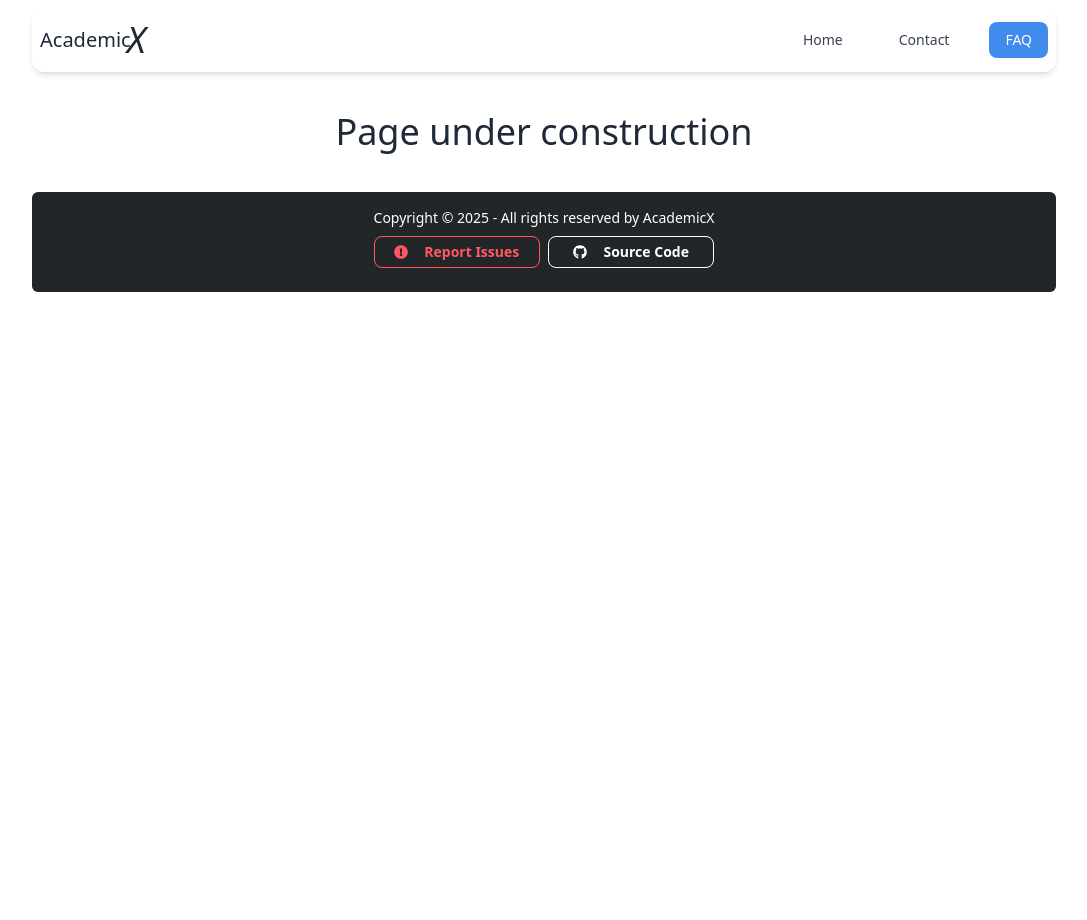
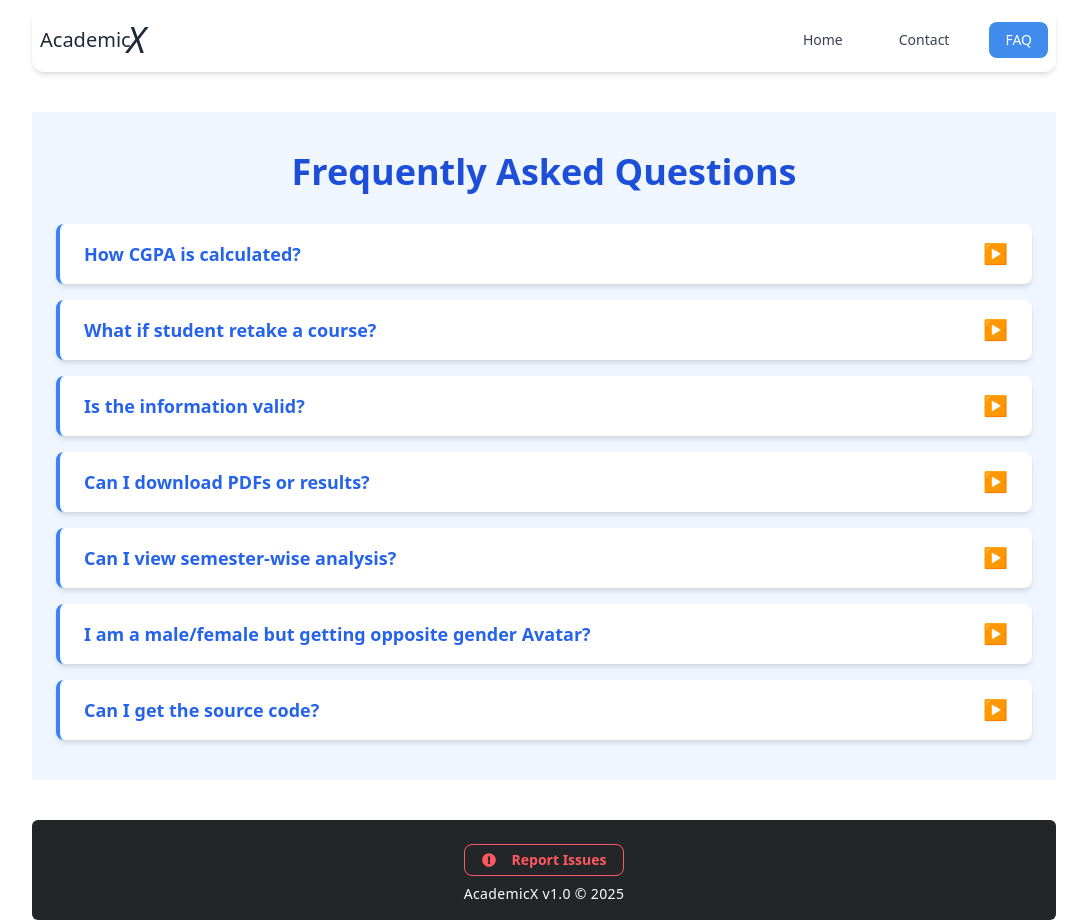
Before and after one commit to sakibnjr/AcademicX, a React (Vite) app: page /faq in a window 1280 px wide. Shown: the whole page, without its empty margins (96-1183 px from the left). Before the commit the page ends 800 px from the top, so only its background shows below. Built offline with nearby package versions, Linux system fonts and the light colour scheme.

Commit message:
all done

```diff
--- a/src/NewFeatures/FAQ.jsx
+++ b/src/NewFeatures/FAQ.jsx
@@ -1,9 +1,94 @@
-import React from "react";
+import React, { useState } from "react";
+import { motion } from "framer-motion";
+
+const faqData = [
+  {
+    question: "How CGPA is calculated?",
+    answer:
+      "CGPA is calculated using the formula: (Sum of (Grade Point × Credit)) / (Total Credits). The weighted average is used to calculate the final CGPA.",
+  },
+  {
+    question: "What if student retake a course?",
+    answer:
+      "The best result point is counted towards the CGPA calculation, ensuring the highest grade is used.",
+  },
+  {
+    question: "Is the information valid?",
+    answer: "Yes, all information is 100% valid and accurate.",
+  },
+  {
+    question: "Can I download PDFs or results?",
+    answer: "Not yet, but we're actively working on this feature.",
+  },
+  {
+    question: "Can I view semester-wise analysis?",
+    answer:
+      "Yes, the system provides detailed semester-wise analysis for better understanding of your performance.",
+  },
+  {
+    question: "I am a male/female but getting opposite gender Avatar?",
+    answer: "Well, I don't know your gender :v",
+  },
+  {
+    question: "Can I get the source code?",
+    answer: "Yes, the source code will be available soon, Stay tuned!",
+  },
+];
 
 const FAQ = () => {
+  const [activeIndex, setActiveIndex] = useState(null);
+
+  const toggleAnswer = (index) => {
+    setActiveIndex((prevIndex) => (prevIndex === index ? null : index));
+  };
+
   return (
-    <div className="flex items-center justify-center text-4xl">
-      Page under construction
+    <div className="mx-auto flex w-4/5 items-center justify-center bg-blue-50 px-6 py-10">
+      <div className="">
+        <h1 className="mb-8 text-center text-3xl font-bold text-blue-700 md:text-4xl">
+          Frequently Asked Questions
+        </h1>
+        <div className="space-y-4">
+          {faqData.map((faq, index) => (
+            <div
+              key={index}
+              className="rounded-lg border-l-4 border-blue-500 bg-white shadow-md"
+            >
+              {/* Question */}
+              <button
+                onClick={() => toggleAnswer(index)}
+                className="flex w-full items-center justify-between px-6 py-4 text-left focus:outline-none"
+              >
+                <h2 className="text-lg font-semibold text-blue-600">
+                  {faq.question}
+                </h2>
+                <motion.span
+                  initial={{ rotate: 0 }}
+                  animate={{ rotate: activeIndex === index ? 90 : 0 }}
+                  transition={{ duration: 0.2 }}
+                  className="text-xl font-bold text-blue-600"
+                >
+                  ▶
+                </motion.span>
+              </button>
+
+              {/* Answer */}
+              <motion.div
+                initial={{ height: 0, opacity: 0 }}
+                animate={
+                  activeIndex === index
+                    ? { height: "auto", opacity: 1 }
+                    : { height: 0, opacity: 0 }
+                }
+                transition={{ duration: 0.3 }}
+                className="overflow-hidden px-6"
+              >
+                <p className="py-4 text-gray-700">{faq.answer}</p>
+              </motion.div>
+            </div>
+          ))}
+        </div>
+      </div>
     </div>
   );
 };
--- a/src/NewFeatures/Footer.jsx
+++ b/src/NewFeatures/Footer.jsx
@@ -1,25 +1,23 @@
 import React from "react";
-import { FaGithub, FaCoffee, FaExclamationCircle } from "react-icons/fa";
+import { FaGithub, FaExclamationCircle } from "react-icons/fa";
 
 const Footer = () => {
   return (
-    <footer className="bg-text mx-auto flex w-4/5 justify-center rounded-md p-4 text-white">
-      {/* Copyright and Buttons Section */}
+    <footer className="mx-auto flex w-4/5 justify-center rounded-md bg-text p-4 text-white">
       <div className="flex flex-col">
-        <p className="text-sm">
-          Copyright © 2025 - All rights reserved by AcademicX
-        </p>
-
-        <div className="my-2 grid grid-cols-1 gap-2 md:grid-cols-2">
+        <div className="my-2 grid grid-cols-1 gap-2">
           <button className="btn btn-outline btn-error btn-sm">
             <FaExclamationCircle className="mr-2" />
             Report Issues
           </button>
-          <button className="btn btn-outline btn-neutral btn-sm text-white">
+          {/* <button className="btn btn-outline btn-neutral btn-sm hidden text-white">
             <FaGithub className="mr-2" />
             Source Code
-          </button>
+          </button> */}
         </div>
+        <p className="text-sm tracking-wide">
+          AcademicX v1.0 &copy; {new Date().getFullYear()}
+        </p>
       </div>
     </footer>
   );
--- a/src/NewFeatures/Home.jsx
+++ b/src/NewFeatures/Home.jsx
@@ -15,7 +15,8 @@ const Home = ({
   toggleSemesterDetails,
   expandedSemester,
   loading,
-  error,
+  retake,
+  retakeCourses,
 }) => {
   return (
     <div className="flex-1 content-center">
@@ -38,7 +39,8 @@ const Home = ({
           toggleSemesterDetails={toggleSemesterDetails}
           expandedSemester={expandedSemester}
           loading={loading}
-          error={error}
+          retake={retake}
+          retakeCourses={retakeCourses}
         />
       )}
     </div>
--- a/src/NewFeatures/ProfileAndSummary.jsx
+++ b/src/NewFeatures/ProfileAndSummary.jsx
@@ -16,6 +16,8 @@ const ProfileAndSummary = ({
   toggleSemesterDetails,
   expandedSemester,
   loading,
+  retake,
+  retakeCourses,
 }) => {
   if (loading) {
     // Render skeleton while loading
@@ -145,6 +147,9 @@ const ProfileAndSummary = ({
           <div className="stat border-2">
             <div className="stat-title">Credits</div>
             <div className="stat-value">{totalCreditsCompleted}</div>
+            {retake && (
+              <div className="stat-desc">Retake Count {retakeCourses}</div>
+            )}
           </div>
           <div className="stat border-2">
             <div className="stat-title">Semesters</div>
```
Also changed, not shown: src/NewFeatures/App.jsx (+88 -15 lines).
